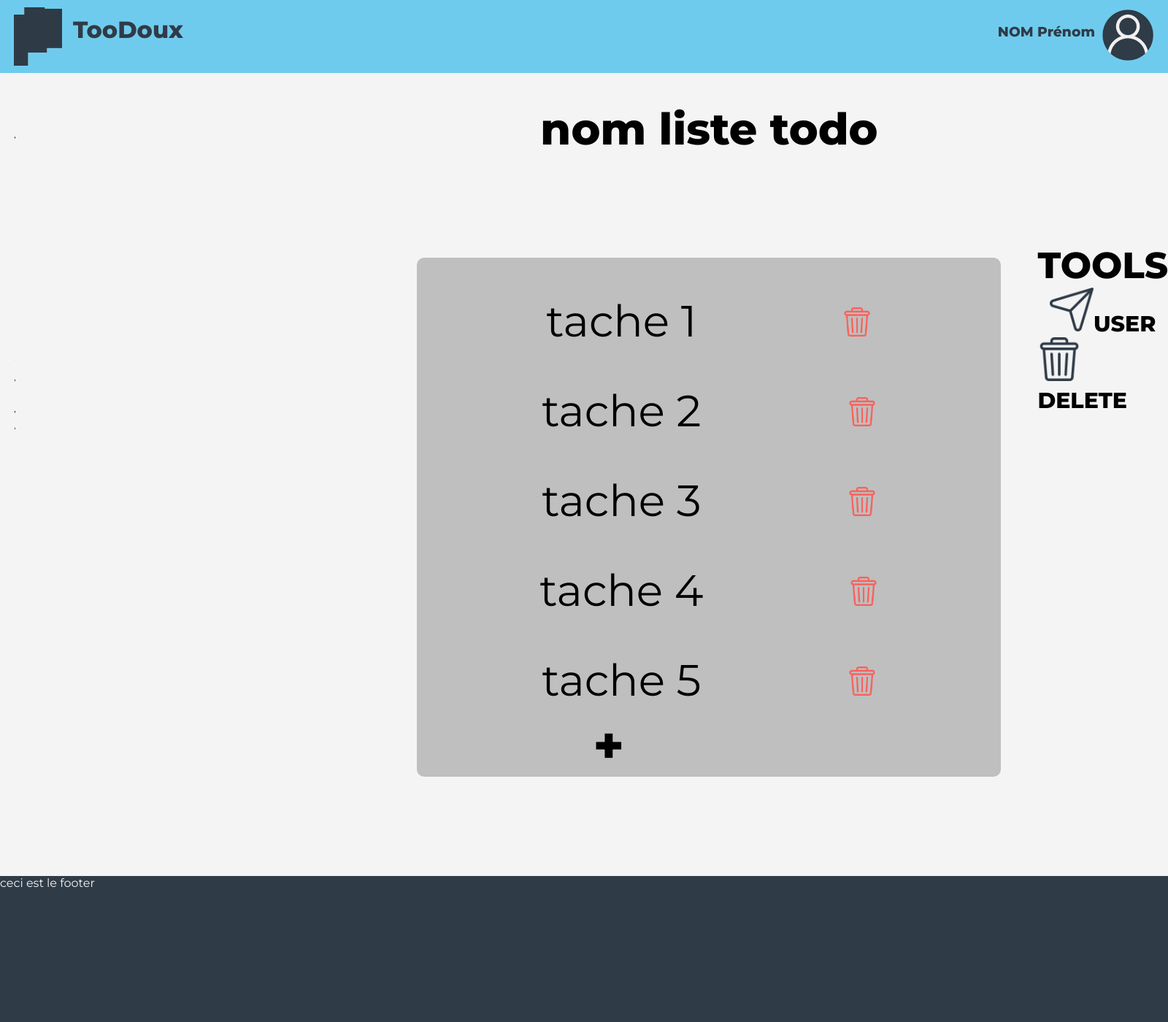
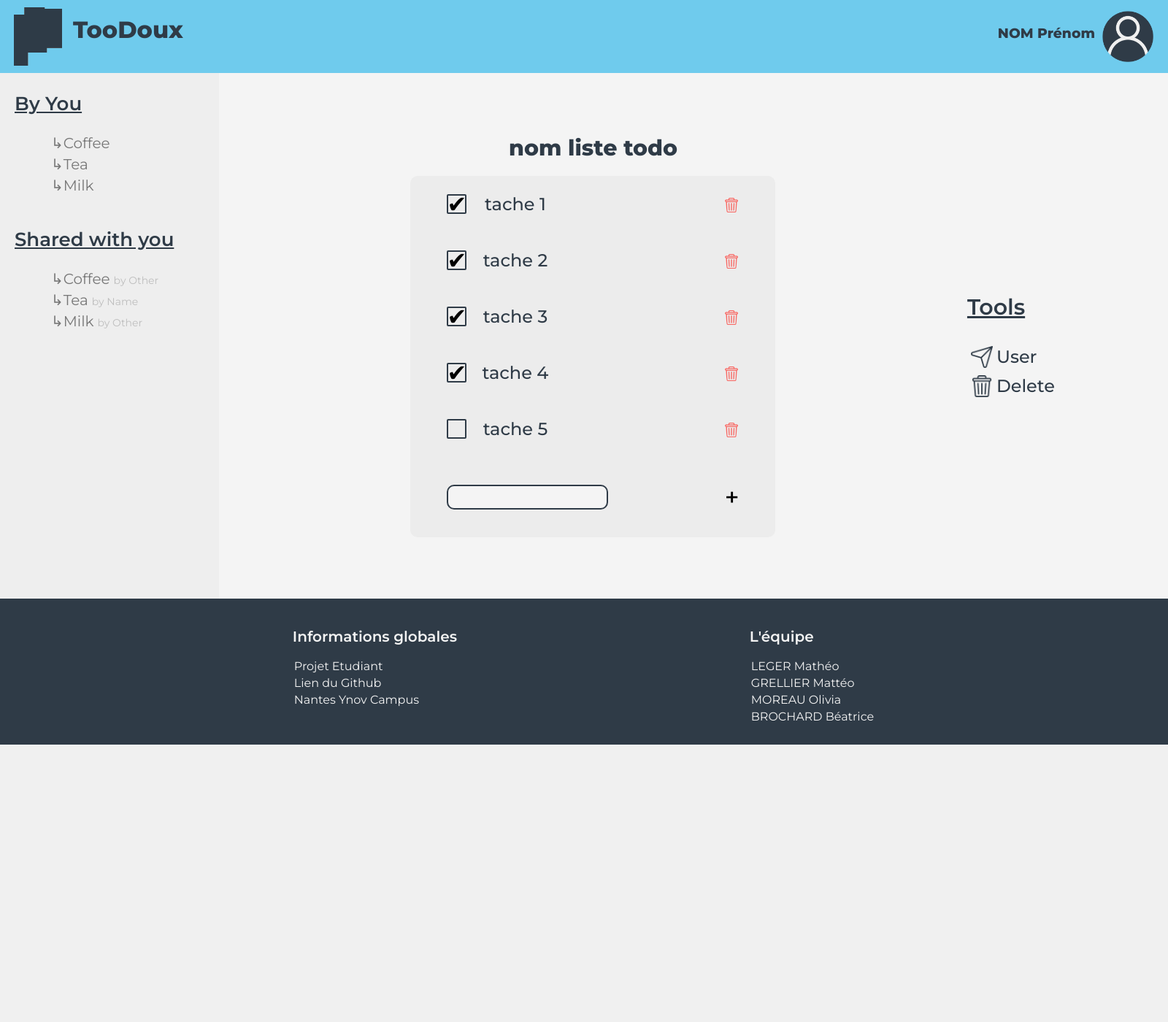
Before and after one commit to Matteo-Grellier/To-do-list, a PHP site: page /public/templates/indexView.php in a window 1600 px wide. Shown: the whole page at 73% size. After the commit the page ends 1020 px from the top, so only its background shows below. Run offline with PHP 8.4, Linux system fonts and the light colour scheme; grey boxes are pictures that could not be loaded.

Commit message:
Refactoring of css code (to display more easily)
I just refactoring css : part of the main display in index.php + change colors + change size of elements.
I added codes of the footer. + added checkbox (not working).

```diff
--- /dev/null
+++ b/public/controllers/index.php
@@ -0,0 +1,5 @@
+<?php
+
+
+
+?>
--- a/public/static/css/index.css
+++ b/public/static/css/index.css
@@ -1,6 +1,8 @@
 body {
     font-family: 'Montserrat';
 }
+
+/*  */
 
 .profil {
     justify-self: flex-end;
@@ -12,31 +14,61 @@ body {
 .to-do-lists {
     display: flex;
     flex-direction: column;
-    margin-left: 20px;
-    font-size: 30px;
+    font-size: 20px;
+    color: var(--dark-blue);
+    width: 300px;
+    background-color: rgb(238, 238, 238);
+}
+
+.to-do-lists h3 {
+    font-size: 26px;
+    font-weight: 600;
+    text-decoration: underline;
+}
+
+.to-do-lists ul li {
+    cursor: pointer;
+    color:rgb(119, 119, 119);
+}
+
+.to-do-lists ul li:hover {
+    color: var(--dark-blue);
 }
 
 .scroller {
-    height: 1100px;
+    height: 90vh;
     overflow-y: scroll;
-    scrollbar-color: rebeccapurple green;
+    scrollbar-color: rgb(138, 138, 138) rgb(221, 221, 221);
     scrollbar-width: thin;
+}
+
+.by-you, .shared {
+    margin-left: 20px;
+}
+
+.shared-owner {
+    margin-left: 5px;
+    color:rgb(190, 190, 190);
+    font-size: 14px;
 }
 
 .one-todo-list {
     justify-content: top;
     align-items: center;
     display: flex;
-    margin-left: 700px;
+    /* margin-left: 700px; */
     width: 500px;
-    height: 700px;
+    height: 80%;
     flex-direction: column;
-    margin-right: -200px;
+    /* margin-right: -200px; */
 }
 
 .coller {
-    margin-top: 100px;
+    /* margin-top: 100px; */
     display: flex;
+    flex-direction: row;
+    justify-content: space-between;
+    align-items: center;
 }
 
 .tasks-lists {
@@ -44,70 +76,142 @@ body {
     flex-direction: column;
     align-items: center;
     justify-content: center;
-    background-color: #bfbfbf;
-    width: 800px;
+    background-color: #ececec;
     border-radius: 10px;
     height: 100%;
-    margin-top: 100px;
-    padding-top: 50px;
+    width: 100%;
+    /* margin-top: 100px; */
+    /* padding-top: 50px; */
 }
 
 .list-title {
     font-size: 30px;
+    color: var(--dark-blue);
+    margin-top: 0;
 }
 
 .list-delete {
     font-weight: bold;
-    font-size: 30px;
+    font-size: 24px;
 }
 
 .one-task {
     display: flex;
     flex-direction: row;
-    padding-bottom: 50px;
-    font-size: 60px;
+    justify-content: space-between;
+    align-items: center;
+    /* padding-bottom: 50px; */
+    font-size: 32px;
+    width: 80%;
+}
+
+.one-task h3 {
+    font-size: 24px;
+    font-weight: 500;
+    color: var(--dark-blue);
+    margin-right: 60%;
+    margin-left: 20px;
+}
+
+.one-task img {
+    width: 20px;
+}
+
+.one-task .checkbox {
+    width: 23px;
+    height: 23px;
+    border: 2px solid var(--dark-blue);
+    border-radius: 2px;
+    display: flex;
+    justify-content: center;
+    align-items: center;
 }
 
 .delete {
-    padding-left: 200px;
+    /* padding-left: 200px; */
 }
 
-.coffee {
-    padding-left: 70px;
+.todolist-tab {
+    margin-left: 10px;
+    list-style-type: none;
+}
+
+.todolist-tab li {
+    margin-top: 5px;
 }
 
 .tools {
     display: flex;
     flex-direction: column;
-    width: 500px;
-    height: 700px;
-    padding-left: 400px;
-    align-items: center;
-    justify-content: center;
+    /* width: 500px; */
+    /* padding-left: 400px; */
+    align-items: flex-start;
+    margin-right: 150px;
+    color: var(--dark-blue);
 }
 
 .tools-title {
-    font-size: 50px;
-    font-weight: bold;
+    font-size: 30px;
+    font-weight: 600;
+    text-decoration: underline;
 }
 
-.plus {
+.tools-btn {
+    transition: all 0.5s ease-in-out;
+    display: flex;
+    align-items: center;
+    padding: 5px;
+    cursor: pointer;
+}
+
+.tools-btn span {
+    margin-left: 5px;
+    font-weight: 500;
+}
+
+.tools-btn:hover {
+    background-color: rgb(214, 214, 214);
+}
+
+.add-task {
     font-weight: bold;
-    font-size: 70px;
-    margin-right: 275px;
-    margin-top: -40px;
+    font-size: 30px;
+    /* margin-right: 275px; */
+    display: flex;
+    width: 80%;
+    justify-content: flex-end;
+    align-items: center;
+}
+
+.add-task input {
+    font-family: "Montserrat";
+    font-weight: 500;
+    padding: 5px;
+    background-color: var(--bg-gray);
+    border-radius: 10px;
+    border: 2px solid var(--dark-blue);
+    width:70%;
+    height:20px;
+    margin-right: 40%;
+}
+
+.add-task h3 {
+    font-weight: 500;
+    font-size: 34px;
+    cursor: pointer;
 }
 
 .delete-button {
     padding: 0;
     border: none;
     background: transparent;
+    cursor: pointer;
 }
 
 .users {
     justify-content: center;
     font-weight: bold;
-    font-size: 30px;
+    font-size: 24px;
 }
 
 .todoListDeleteButton {
@@ -146,17 +250,18 @@ body {
 
 .mainPage .close {
     position: absolute;
-    top: 20px;
+    top: -3px;
     right: 30px;
     transition: all 200ms;
-    font-size: 30px;
+    font-size: 34px;
     font-weight: bold;
     text-decoration: none;
     color: #333;
+    cursor: pointer;
 }
 
 .mainPage .close:hover {
-    color: #06D85F;
+    color: var(--dark-blue);
 }
 
 .mainPage .header {
@@ -171,14 +276,14 @@ body {
     background-color: #6FCBED;
 }
 
-@media screen and (max-width: 700px) {
+/* @media screen and (max-width: 700px) {
     .box {
-        width: 70%;
+        width: 70vw;
     }
     .mainPage {
-        width: 70%;
+        width: 70vw;
     }
-}
+} */
 
 .emailInput {
     font-size: 30px;
--- a/public/static/css/style.css
+++ b/public/static/css/style.css
@@ -18,7 +18,7 @@ body {
 /* HEADER */
 
 header {
-    position: fixed;
+    position: sticky;
     top: 0;
     width: 100%;
     display: flex;
@@ -46,16 +46,9 @@ header {
 /* MAIN */
 
 main {
-    min-height: 100vh;
+    min-height: 90vh;
     background-color: var(--bg-gray);
 }
-
-/* INDEX */
-
-.index-content {
-    margin-top: 100px;
-}
-
 
 /* FOOTER */
 
@@ -63,4 +56,20 @@ footer {
     height: 200px;
     background-color: var(--dark-blue);
     color: var(--bg-gray);
+    display: flex;
+    justify-content: space-evenly;
+    align-items: flex-start;
 }
+
+footer div h2 {
+    font-size: 20px;
+    font-weight: 600;
+    margin-top: 40px;
+}
+
+footer div h3 {
+    font-size: 16px;
+    font-weight: 400;
+    margin: 0;
+    padding: 2px;
+}
--- a/public/templates/includes/footerView.php
+++ b/public/templates/includes/footerView.php
@@ -1,7 +1,17 @@
 <?php ob_start(); ?>
 
 <div>
-    ceci est le footer
+    <h2>Informations globales</h2>
+    <h3>Projet Etudiant</h3>
+    <h3>Lien du Github</h3>
+    <h3>Nantes Ynov Campus</h3>
+</div>
+<div>
+    <h2>L'équipe</h2>
+    <h3>LEGER Mathéo</h3>
+    <h3>GRELLIER Mattéo</h3>
+    <h3>MOREAU Olivia</h3>
+    <h3>BROCHARD Béatrice</h3>
 </div>
 
 <?php $footerContent = ob_get_clean(); ?>
--- a/public/templates/includes/headerView.php
+++ b/public/templates/includes/headerView.php
@@ -1,6 +1,6 @@
 <?php ob_start(); ?>
 
-<div class="logo-element" onclick="location.href='/'">
+<div class="logo-element" onclick="location.href='./home'" style="cursor: pointer">
     <svg xmlns="http://www.w3.org/2000/svg" xmlns:xlink="http://www.w3.org/1999/xlink" width="100" height="100" viewBox="0 0 1000 1000">
         <defs>
             <style>
@@ -33,15 +33,12 @@
     </svg>
     <h1>TooDoux</h1>
 </div>
-<div class="user-element">
+<div class="user-element" onclick="location.href='./login'" style="cursor: pointer">
     <h3>
         NOM Prénom
     </h3>
-    <a href="/login">
+
     <img  src="public/static/img/person-icon.png">
-
-
-    </a>
 </div>
 
 <?php $headerContent = ob_get_clean(); ?>
--- a/public/templates/indexView.php
+++ b/public/templates/indexView.php
@@ -3,44 +3,30 @@ $title= "TooDoux List";
 ?>
 
 <?php ob_start(); ?>
-
-<!DOCTYPE html>
-<html lang="en">
-
-<head>
-    <meta charset="UTF-8">
-    <meta http-equiv="X-UA-Compatible" content="IE=edge">
-    <meta name="viewport" content="width=device-width, initial-scale=1.0">
-    <link href='https://fonts.googleapis.com/css?family=Montserrat' rel='stylesheet'>
-    <link href="public\static\css\index.css" rel="stylesheet" type="text/css">
-    <title>To-Do-List</title>
-</head>
-
-<body>
     <div class="coller">
         <div class="to-do-lists scroller">
             <div class="by-you">
                 <h3>By You</h3>
+                <ul class="by-you-list-content todolist-tab">
+                    <li>↳Coffee</li>
+                    <li>↳Tea</li>
+                    <li>↳Milk</li>
+                </ul>
             </div>
-            <ul class="coffee">
-                <li>Coffee</li>
-                <li>Tea</li>
-                <li>Milk</li>
-            </ul>
             <div class="shared">
                 <h3>Shared with you</h3>
+                <ul class="shared-list-content todolist-tab">
+                    <li><span>↳Coffee<span><span class="shared-owner">by Other</span></li>
+                    <li><span>↳Tea</span><span class="shared-owner">by Name</span></li>
+                    <li><span>↳Milk</span><span class="shared-owner">by Other</span></li>
+                </ul>
             </div>
-            <ul class="coffee">
-                <li>Coffee</li>
-                <li>Tea</li>
-                <li>Milk</li>
-            </ul>
         </div>
 
 
         <div id="UsersList" class="overlay">
             <div class="mainPage">
-                <a class="close" href="/">&times;</a>
+                <h3 class="close" onclick="off()">&times;</h3>
                 <div class="header">
                     <h1>USERS</h1>
                 </div>
@@ -170,37 +156,54 @@ $title= "TooDoux List";
         </div>
 
         <div class="one-todo-list">
-            <div class="list-title">
-                <h1>nom liste todo</h1>
-            </div>
+            <h1 class="list-title">nom liste todo</h1>
             <div class="tasks-lists">
                 <!-- a répéter -->
-                <div class="one-task">tache 1
+                <div class="one-task">
+                    <div class="checkbox">✔</div>
+                    <h3>tache 1</h3>
                     <div class="delete"><button class="delete-button"><img src="public\static\img\bin-light-red.png" width="40px"></img></button></div>
                 </div>
-                <div class="one-task">tache 2
+                <div class="one-task">
+                    <div class="checkbox">✔</div>
+                    <h3>tache 2</h3>
                     <div class="delete"><button class="delete-button"><img src="public\static\img\bin-light-red.png" width="40px"></img></button></div>
                 </div>
-                <div class="one-task">tache 3
+                <div class="one-task">
+                    <div class="checkbox">✔</div>
+                    <h3>tache 3</h3>
                     <div class="delete"><button class="delete-button"><img src="public\static\img\bin-light-red.png" width="40px"></img></button></div>
                 </div>
-                <div class="one-task">tache 4
+                <div class="one-task">
+                    <div class="checkbox">✔</div>
+                    <h3>tache 4</h3>
                     <div class="delete"><button class="delete-button"><img src="public\static\img\bin-light-red.png" width="40px"></img></button></div>
                 </div>
-                <div class="one-task">tache 5
+                <div class="one-task">
+                    <div class="checkbox"></div>
+                    <h3>tache 5</h3>
                     <div class="delete"><button class="delete-button"><img src="public\static\img\bin-light-red.png" width="40px"></img></button></div>
                 </div>
 
 
-                <div class="plus">+</div>
+                <div class="add-task">
+                    <input type="text">
+                    <h3>+</h3>
+                </div>
 
             </div>
 
         </div>
         <div class="tools">
-            <div class="tools-title">TOOLS</div>
-            <div class="users"><button class="userButton" onclick="on()"><img src="public\static\img\share-dark-blue.png" width="60px"></img></button>USER</div>
-            <div class="list-delete"><button class="todoListDeleteButton"><img src="public\static\img\bin-dark-blue.png" width="60px"></img></button>DELETE</div>
+            <h3 class="tools-title">Tools</h3>
+            <div class="users tools-btn" onclick="on()">
+                <img src="public\static\img\share-dark-blue.png" width="30px"></img>
+                <span>User</span>
+            </div>
+            <div class="list-delete tools-btn">
+                <img src="public\static\img\bin-dark-blue.png" width="30px"></img>
+                <span>Delete</span>
+            </div>
         </div>
     </div>
 
@@ -214,10 +217,6 @@ function off() {
 }
 </script>
 
-</body>
-
-</html>
-
 <?php $mainContent = ob_get_clean(); ?>
 
 <?php
--- a/public/templates/layout.php
+++ b/public/templates/layout.php
@@ -10,6 +10,7 @@
         <title><?= $title ?></title>
         <!-- <link type="text/css" rel="stylesheet" href="../static/css/style.css"/> -->
         <link type="text/css" rel="stylesheet" href="public/static/css/style.css"/>
+        <link href="public\static\css\index.css" rel="stylesheet" type="text/css">
     </head>
 
     <body>
```
Also changed, not shown: public/controllers/login.php (added), public/controllers/register.php (added).
